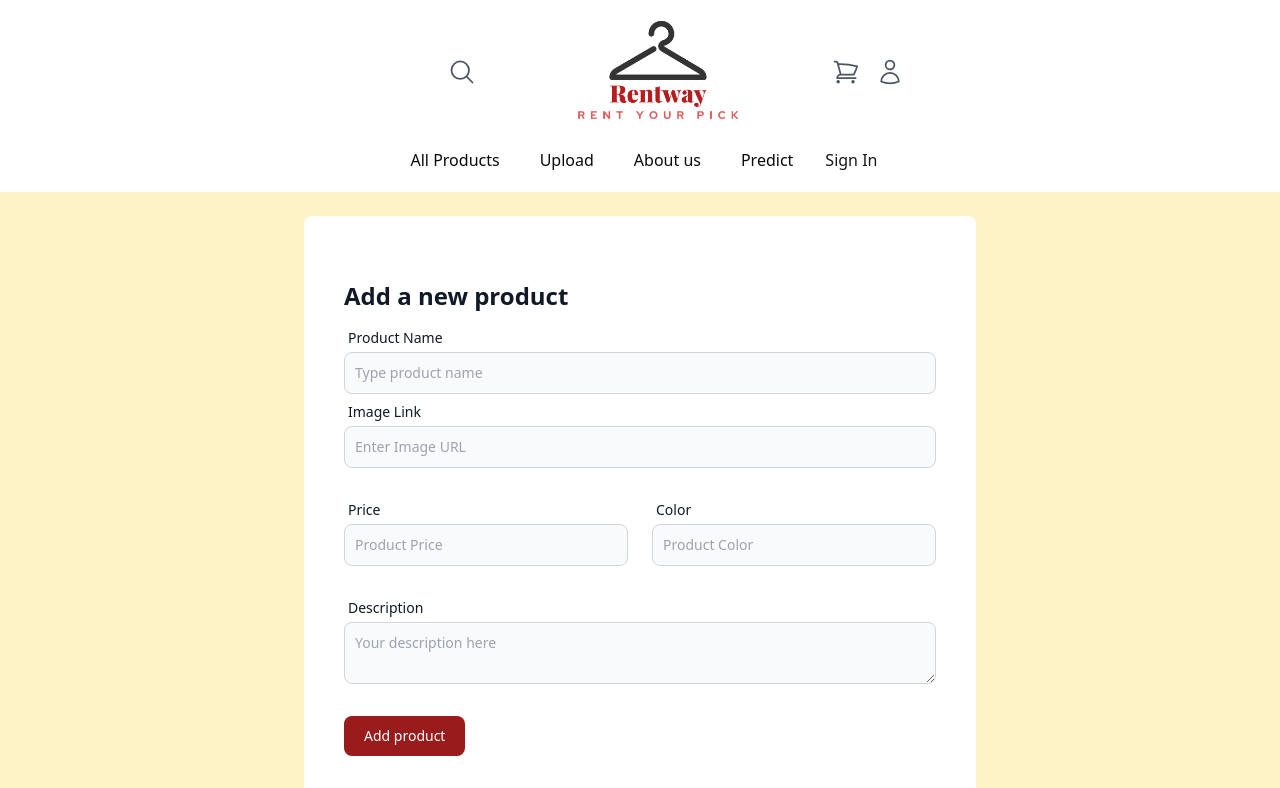
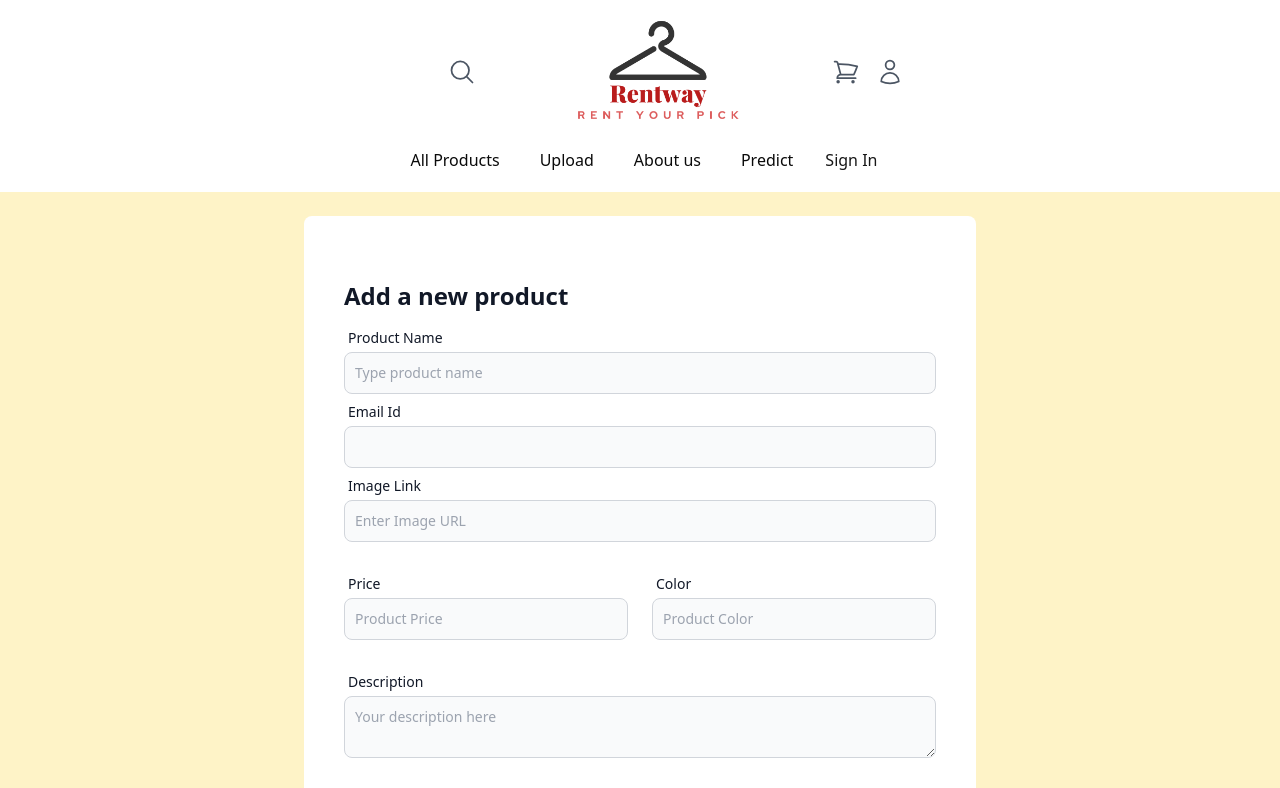
Before and after one commit to arushpanwar/bechdey, a Next.js app: page /submit in a window 1280 px wide. Shown: the top 788 px of the page. Built offline with nearby package versions, Linux system fonts and the light colour scheme.

Commit message:
added email id in upload

```diff
--- a/pages/submit.tsx
+++ b/pages/submit.tsx
@@ -13,6 +13,7 @@ export default function Submit() {
   const [image, setImage] = useState("");
   const [description, setDescription] = useState("");
   const [color, setColor] = useState("");
+  const [email, setEmail] = useState("");
 
   const handleSubmit = async (event: FormEvent<HTMLFormElement>) => {
     event.preventDefault();
@@ -20,7 +21,7 @@ export default function Submit() {
     // TODO: Submit data to Supabase
     const { data, error } = await supabase
       .from("products")
-      .insert([{ name, price, image, description, color }]);
+      .insert([{ name, price, image, description, color, email }]);
 
     if (error) {
       console.error(error);
@@ -56,6 +57,22 @@ export default function Submit() {
                     id="name"
                     className="bg-gray-50 border border-gray-300 text-gray-900 text-sm rounded-lg focus:ring-primary-600 focus:border-primary-600 block w-full p-2.5 "
                     placeholder="Type product name"
+                    required
+                  />
+                </label>
+                <label
+                  htmlFor="email"
+                  className="block mb-2 text-sm font-medium text-gray-900 "
+                >
+                  <div className="mb-1 ml-1">Email Id</div>
+                  <input
+                    type="text"
+                    value={email}
+                    onChange={(e) => setEmail(e.target.value)}
+                    name="email"
+                    id="email"
+                    className="bg-gray-50 border border-gray-300 text-gray-900 text-sm rounded-lg focus:ring-primary-600 focus:border-primary-600 block w-full p-2.5 "
+                    // placeholder="Type Email"
                     required
                   />
                 </label>
```
